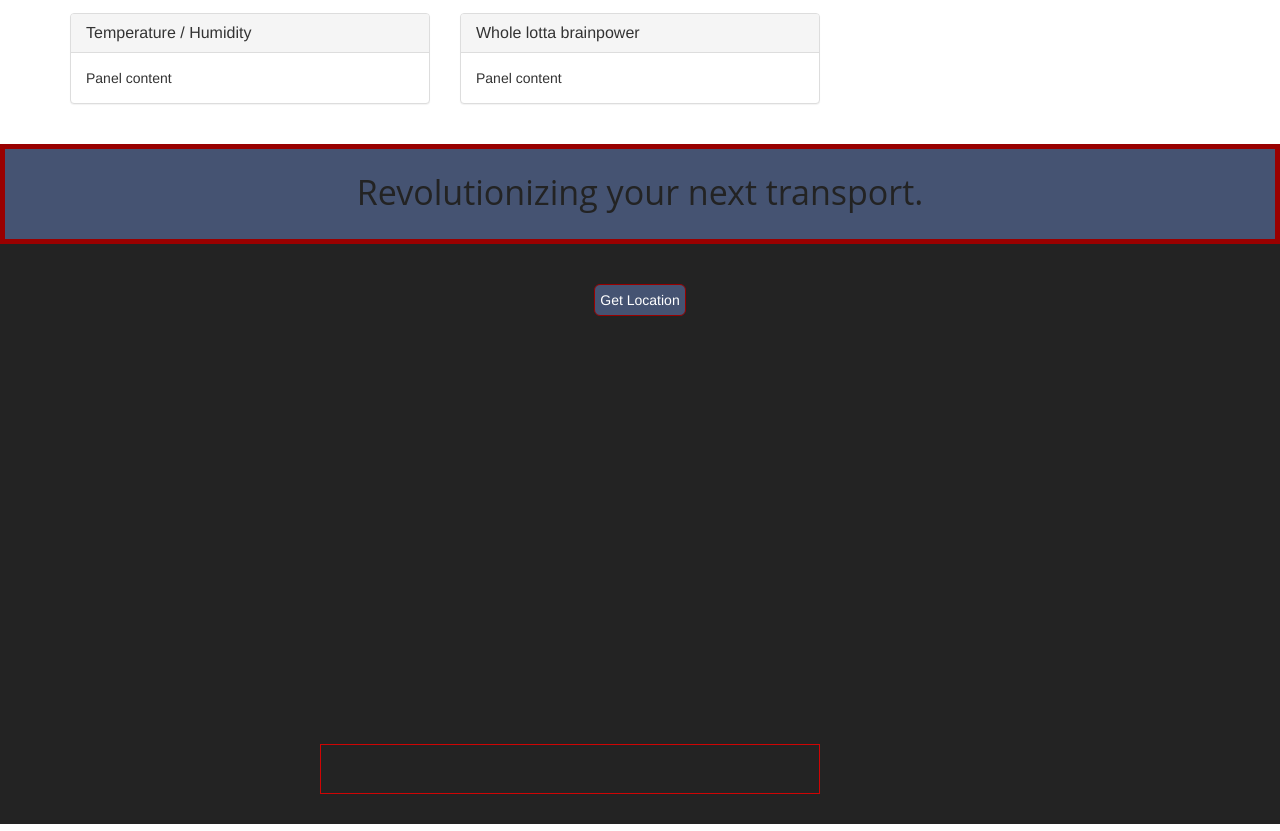
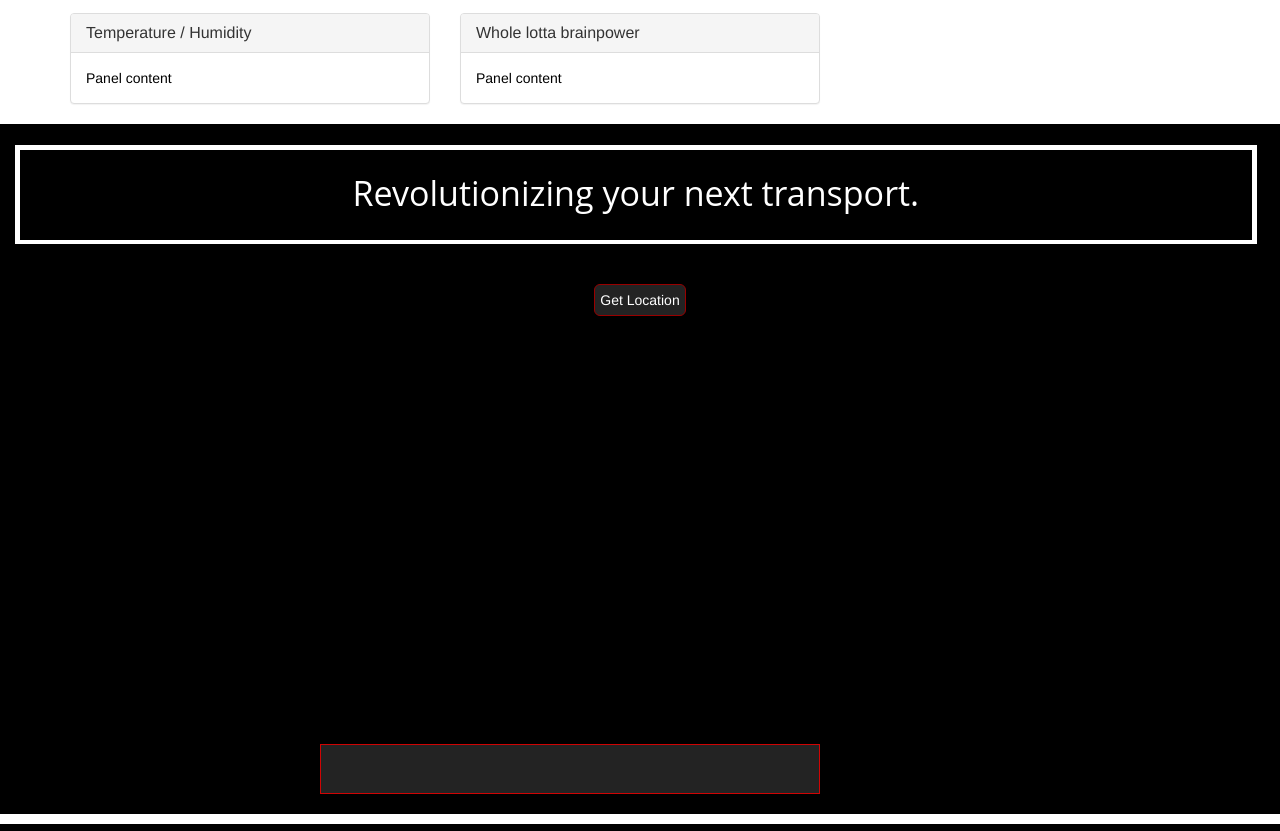
Before and after one commit to connred/Swoop, a plain HTML site: page client/index.html in a window 1280 px wide. Shown: the part 59-890 px from the top of the page. Drawn offline with nearby package versions, Linux system fonts and the light colour scheme; some packages are replaced by stand-ins of ours; no server answers; a script that the page names is missing.

Commit message:
Some brainstorming

```diff
--- a/client/assets/css/custom.css
+++ b/client/assets/css/custom.css
@@ -1,8 +1,19 @@
-a, div, img {
-	margin: none;
-	padding: none;
+/******** Standards *********/
+html, body, div, span, applet, object, iframe, table, caption, tbody, tfoot, thead, tr, th, td, del, dfn, em, font, img, ins, kbd, q, s, samp, small, strike, strong, sub, sup, tt, var, h1, h2, h3, h4, h5, h6, p, blockquote, pre, a, abbr, acronym, address, big, cite, code, dl, dt, dd, ol, ul, li, fieldset, form, label, legend {
+    vertical-align: baseline;
+    font-family: inherit;
+    font-weight: inherit;
+    font-style: inherit;
+    font-size: 100%;
+    outline: 0;
+    padding: 0;
+    margin: 0;
+    border: 0;
 }
 .navbar-brand {
 	margin: none;
 	padding: none;
 }
+.panel-body {
+	color: black;
+}
--- a/client/assets/css/main.css
+++ b/client/assets/css/main.css
@@ -11,26 +11,31 @@ html, body, div, span, applet, object, iframe, table, caption, tbody, tfoot, the
     border: 0;
 }
 body {
-	background: #232323;
+	background: black;
 }
+/***************************
+*****		NAV
+***************************/
 /***************************
 *****		HEADER
 ***************************/
 #header {
 	width: 100%;
-	height: 100px;
-	background: #232323;
+	height: 120px;
+	padding-top: 1px;
+	background: black;
 }
 #header-tag {
+	width: 97%;
+	margin-left: 15px;
 	font-size: 34px;
-    color: #232323;
+    color: white;
     font-family: 'Open sans', 'sans-serif';
     text-align: center;
 	height: 100px;
-	border: 5px solid #990000;
-	background: #455372;
+	border: 5px solid white;
+	background: black;
 	padding-top: 25px;
-	margin-bottom: 50px;
 }
 /***************************
 *****		GEO
@@ -38,7 +43,7 @@ body {
 #findLocation {
 	width: 100%;
 	height: 100px;
-	background: #232323;
+	background: black;
 	text-align: center;
 }
 #locationButton {
@@ -46,24 +51,24 @@ body {
 	padding: 5px;
 	border: 1px solid #990000;
 	border-radius: 6px;
-	background: #455372;
+	background: #232323;
 	color: white;
 }
 #locationButton:hover {
 	box-shadow: 0 12px 16px 0 rgba(0,0,0,0.24), 0 17px 50px 0 rgba(0,0,0,0.19);
 	background: white;
-	color: #455372;
+	color: #990000;
 }
 #mapSect {
 	width: 100%;
-	height: 480px;
-	background: #232323;
+	height: 470px;
+	background: black;
 	margin: none;
 }
 #userMap {
-	width: 500px;
+	width: 700px;
 	height: 400px;
-	margin-left: 25%;
+	margin-left: 15%;
 }
 #userIssues {
 	width: 500px;
@@ -73,14 +78,21 @@ body {
 	border: 1px solid #cf0404;
 	color: white;
 }
+#car1 {
+	margin: none;
+}
 /***************************
 *****		FOOTER
 ***************************/
+#footer {
+	height: 300px;
+	margin: none;
+}
 #footer-main {
 	margin: auto;
 	width: 100%;
 	height: 300px;
-	background: #1c1c1c;
+	background: black;
 }
 #bootstrap-credit {
 	color: white;
--- a/client/assets/main.js
+++ b/client/assets/main.js
@@ -35,7 +35,7 @@ function showPosition(position) {
     latlon = new google.maps.LatLng(lat, lon)
     mapholder = document.getElementById('userMap')
     mapholder.style.height = '400px';
-    mapholder.style.width = '500px';
+    mapholder.style.width = '700px';
 
     var myOptions = {
     center:latlon,zoom:14,
--- a/client/index.html
+++ b/client/index.html
@@ -1,6 +1,5 @@
 <!DOCTYPE html>
 <html lang="en">
-
 <head>
     <meta charset="UTF-8">
     <title>Swoop</title>
@@ -97,11 +96,11 @@
     	<div id="userIssues"></div>
     	<div id="car1"></div>
     </div>
-    <footer>
+    <div id="footer">
     	<div id="footer-main">
     		<h6 id="bootstrap-credit">Built with bootstrap</h6>
     	</div>
-    </footer>
+    </div>
     <script src="https://code.jquery.com/jquery-3.0.0.min.js"></script>
     <script src="https://cdn.socket.io/socket.io-1.4.5.js"></script>
     <script src="https://maps.googleapis.com/maps/api/js?key=AIzaSyAV389xIQQoed4u7xGhy6sieHtgw0L7vOQ&callback=myMap"></script>
@@ -110,5 +109,4 @@
     <script src="https://cdnjs.cloudflare.com/ajax/libs/socket.io/1.7.3/socket.io.min.js"></script>
     <script src="assets/main.js"></script>
 </body>
-
 </html>
```
Also changed, not shown: client/indexTODO.txt (+8 -0 lines).
